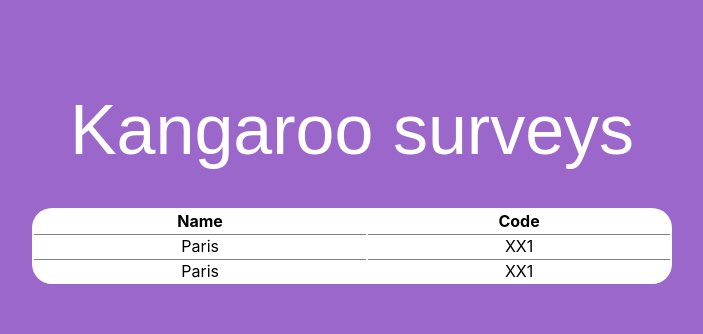
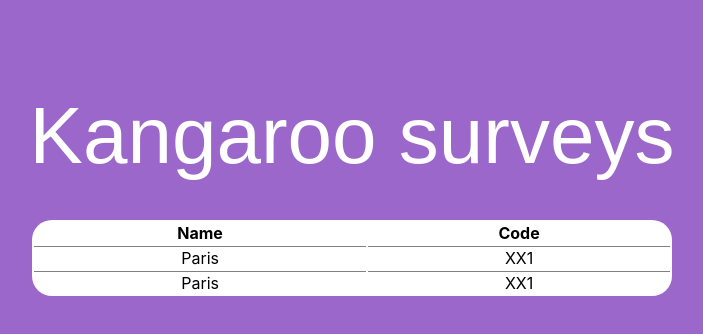
Before and after one commit to calineY/Kangaroo_project, a React (Create React App) app in the folder frontend/: page / in a window 1280 px wide. Shown: the top 334 px of the page, without its empty margins (288-991 px from the left). Built offline with nearby package versions, Linux system fonts and the light colour scheme.

Commit message:
Installed axios

```diff
--- a/frontend/package.json
+++ b/frontend/package.json
@@ -6,6 +6,7 @@
     "@testing-library/jest-dom": "^5.16.4",
     "@testing-library/react": "^13.1.1",
     "@testing-library/user-event": "^13.5.0",
+    "axios": "^0.27.1",
     "react": "^18.0.0",
     "react-dom": "^18.0.0",
     "react-router-dom": "^6.3.0",
--- a/frontend/src/pages/Landing/styles.css
+++ b/frontend/src/pages/Landing/styles.css
@@ -9,8 +9,8 @@
 }
 .title{
     color: white;
-    font-size: 70px;
+    font-size: 80px;
     font-family:Arial, Helvetica, sans-serif;
-    font-weight: 300;
+    font-weight: 200;
     padding-top: 7%;
 }
```
Also changed, not shown: 1 other file (tests, documents, lock files or other folders).
